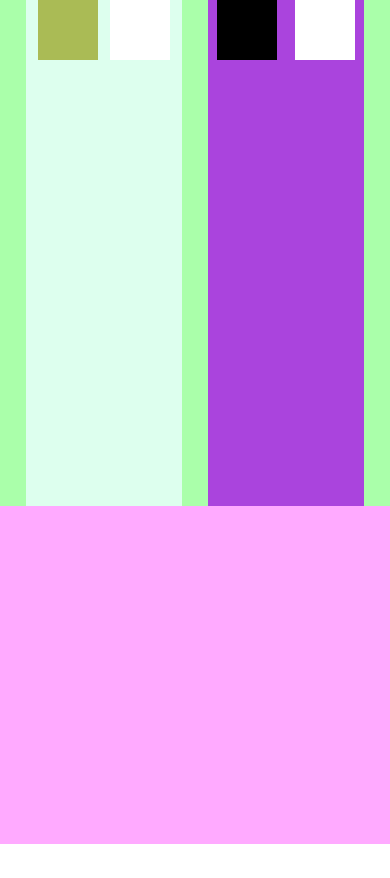
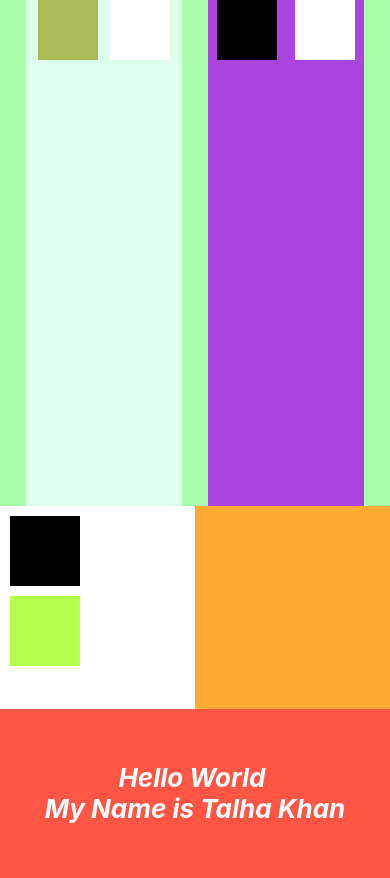
Before and after one commit to talha1786/Self, a React Native app: screen / in a window 390 px wide. Before the commit the page ends 844 px from the top, so only its background shows below. Built offline with nearby package versions, Linux system fonts and the light colour scheme.

Commit message:
text tag,paddind,margin

```diff
--- a/App.js
+++ b/App.js
@@ -1,7 +1,7 @@
 /* eslint-disable react/self-closing-comp */
 /* eslint-disable react-native/no-inline-styles */
 import React from 'react';
-import {View} from 'react-native';
+import {View, Text} from 'react-native';
 
 const App = () => {
   return (
@@ -65,6 +65,57 @@
             }}></View>
         </View>
       </View>
+      <View
+        style={{
+          backgroundColor: '#fa3f',
+          height: '40%',
+          width: '100%',
+        }}>
+        <View
+          style={{
+            backgroundColor: '#fff',
+            height: '60%',
+            width: '50%',
+            paddingLeft: 10,
+          }}>
+          <View
+            style={{
+              backgroundColor: '#000',
+              height: 70,
+              width: 70,
+              marginTop: 10,
+            }}></View>
+          <View
+            style={{
+              backgroundColor: '#af3d',
+              height: 70,
+              width: 70,
+              marginTop: 10,
+            }}></View>
+        </View>
+
+        <View
+          style={{
+            height: '50%',
+            width: '100%',
+            backgroundColor: '#f54',
+            // alignItems: 'center',
+            justifyContent: 'center',
+          }}>
+          <Text
+            style={{
+              fontSize: 26,
+              fontWeight: 'bold',
+              fontStyle: 'italic',
+              textAlign: 'center',
+              color: '#fff',
+              // fontFamily: 'lucida grande',
+            }}
+            numberOfLines={3}>
+            Hello World {'\n'}My Name is Talha Khan
+          </Text>
+        </View>
+      </View>
     </View>
   );
 };
```
